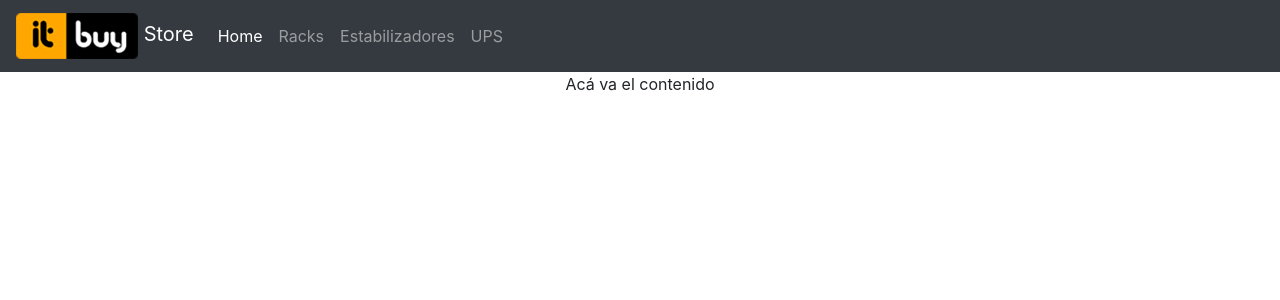
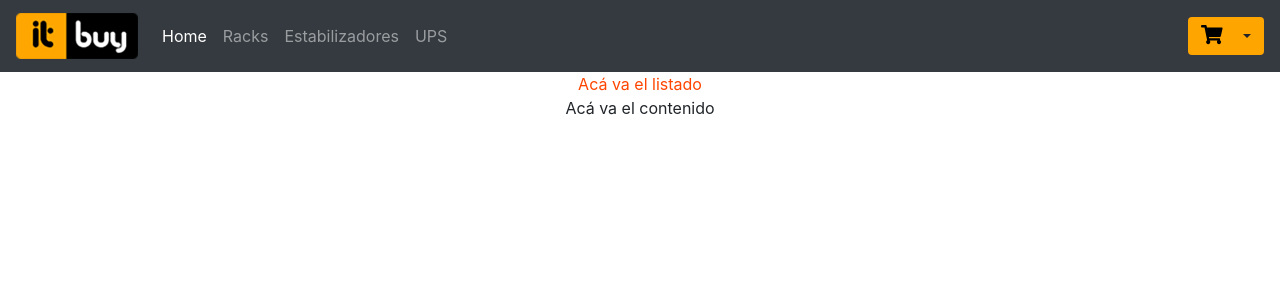
Before and after one commit to clarascopetani/c-itbuy-scopetani, a React (Create React App) app in the folder itbuy-app/: page / in a window 1280 px wide. Shown: the top 300 px of the page. Built offline with nearby package versions, Linux system fonts and the light colour scheme.

Commit message:
V2.4 - List Cointainer y Cart Widget

```diff
--- a/itbuy-app/package.json
+++ b/itbuy-app/package.json
@@ -3,6 +3,9 @@
   "version": "0.1.0",
   "private": true,
   "dependencies": {
+    "@fortawesome/fontawesome-svg-core": "^1.2.34",
+    "@fortawesome/free-solid-svg-icons": "^5.15.2",
+    "@fortawesome/react-fontawesome": "^0.1.14",
     "@testing-library/jest-dom": "^5.11.9",
     "@testing-library/react": "^11.2.5",
     "@testing-library/user-event": "^12.8.1",
--- a/itbuy-app/src/App.js
+++ b/itbuy-app/src/App.js
@@ -1,10 +1,12 @@
 import './App.css';
-import { NavBar } from './components/navbar';
+import { NavBar } from './components/Navbar/Navbar';
+import { ListContainer } from './components/ListContainer/ListContainer';
 
 function App() {
   return (
     <div className="App">
      <NavBar/>
+     <ListContainer />
      <p>Acá va el contenido</p>
     </div>
   );
--- /dev/null
+++ b/itbuy-app/src/components/CartWidget/CartWidget.js
@@ -0,0 +1,10 @@
+import React from "react";
+import './cartwidget.css';
+
+// get our fontawesome imports
+import { faShoppingCart } from "@fortawesome/free-solid-svg-icons";
+import { FontAwesomeIcon } from "@fortawesome/react-fontawesome";
+
+export default function CartWidget() {
+    return <button type="button" class="btn btn-default dropdown-toggle dropdownCart" data-toggle="dropdown" aria-haspopup="true" aria-expanded="false"><FontAwesomeIcon className="iconCart" icon={faShoppingCart} /></button>;
+}
--- /dev/null
+++ b/itbuy-app/src/components/CartWidget/cartwidget.css
@@ -0,0 +1,9 @@
+.iconCart{
+    color:black;
+    font-size: 1.2rem;
+    margin-right: 1rem;
+}
+
+.dropdownCart{
+    background-color:orange;
+}
--- /dev/null
+++ b/itbuy-app/src/components/ListContainer/ListContainer.js
@@ -0,0 +1,10 @@
+import React from "react";
+import './listcontainer.css';
+
+export const ListContainer = () => {
+    return (
+        <div className="itemsContainer">
+        Acá va el listado
+    </div>
+    );
+}
--- /dev/null
+++ b/itbuy-app/src/components/ListContainer/listcontainer.css
@@ -0,0 +1,3 @@
+.itemsContainer{
+    color: orangered;
+}
--- a/itbuy-app/src/components/navbar.js
+++ b/itbuy-app/src/components/Navbar/Navbar.js
@@ -1,11 +1,13 @@
 import React from "react";
-import logo from '../assets/logo.png';
+import logo from '../../assets/logo.png';
+import CartWidget from "../CartWidget/CartWidget";
+
 
 export const NavBar = () => {
     return (
         <nav class="navbar navbar-expand-lg navbar-dark bg-dark">
-          <a class="navbar-brand" href="#">
-          <img src={logo} className="d-inline-block align-center" width="122" alt="ITBuy Logo" />  Store</a>
+          <a class="navbar-brand" href="#home">
+          <img src={logo} class="d-inline-block align-center" width="122" alt="ITBuy Logo" /></a>
         <button class="navbar-toggler" type="button" data-toggle="collapse" data-target="#navbarNav" aria-controls="navbarNav" aria-expanded="false" aria-label="Toggle navigation">
         <span class="navbar-toggler-icon"></span>
         </button>
@@ -25,6 +27,7 @@ export const NavBar = () => {
             </li>
         </ul>
         </div>
+        <CartWidget />
     </nav>
     );
 };
```
Also changed, not shown: 2 other files (tests, documents, lock files or other folders).
